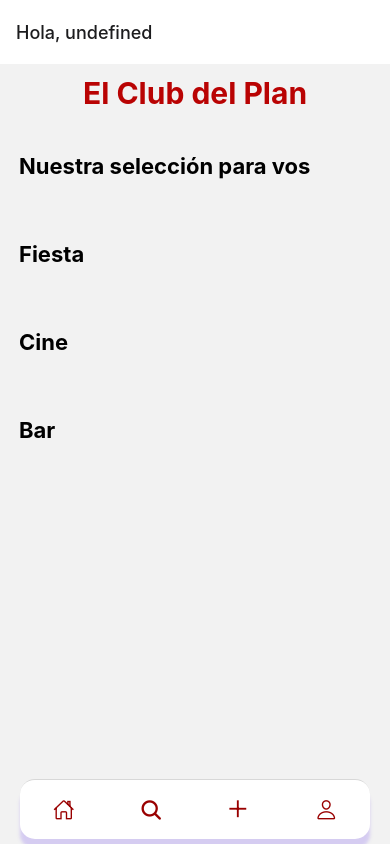
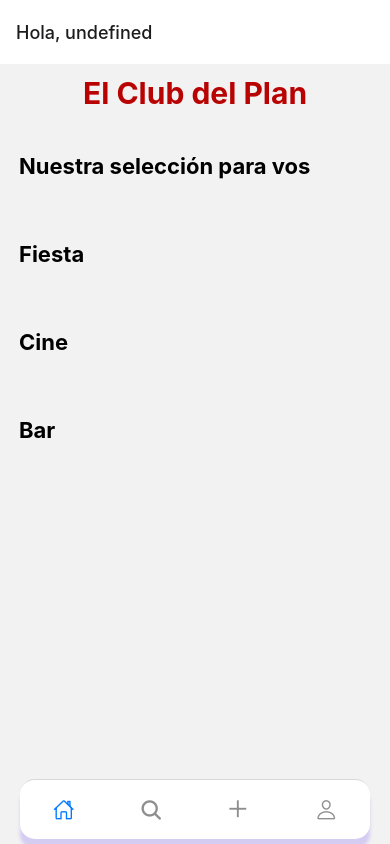
Before and after one commit to JSegundo/elclubdelplan, a React Native app in the folder clubdelplan/: screen /Tabs in a window 390 px wide. Built offline with nearby package versions, Linux system fonts and the light colour scheme; no server answers.

Commit message:
colores boton tab

```diff
--- a/clubdelplan/src/navigation/Tabs.js
+++ b/clubdelplan/src/navigation/Tabs.js
@@ -38,6 +38,10 @@ const Tabs = () => {
           height: 60,
           ...styles.shadow,
         },
+        tabBarOptions: {
+          activeTintColor: '#900',
+          inactiveTintColor: 'grey'
+        },
       }}>
       <Tab.Screen
         name={`Hola, ${user.name}`}
@@ -48,7 +52,7 @@ const Tabs = () => {
           headerShadowVisible: false,
           // headerTitleStyle: {color: '#900'},
           tabBarIcon: ({color}) => (
-            <Ionicons name="home-outline" size={22} color="#900" />
+            <Ionicons name="home-outline" size={22} color={color}/>
           ),
         }}
       />
@@ -58,7 +62,7 @@ const Tabs = () => {
         options={{
           headerShown: true,
           headerShadowVisible: false,
-          tabBarIcon: () => <Ionicons name="search" size={24} color="#900" />,
+          tabBarIcon: ({color}) => <Ionicons name="search" size={24} color={color} />,
         }}
       />
       <Tab.Screen
@@ -67,7 +71,7 @@ const Tabs = () => {
         options={{
           headerShown: true,
           headerShadowVisible: false,
-          tabBarIcon: () => <Ionicons name="add" size={30} color="#900" />,
+          tabBarIcon: ({color}) => <Ionicons name="add" size={30} color={color} />,
         }}
       />
       <Tab.Screen
@@ -83,7 +87,7 @@ const Tabs = () => {
           //     color="#111"
           //   />),
           tabBarIcon: ({color}) => (
-            <Ionicons name="person-outline" size={22} color="#900" />
+            <Ionicons name="person-outline" size={22} color={color} />
           ),
         }}
       />
```
